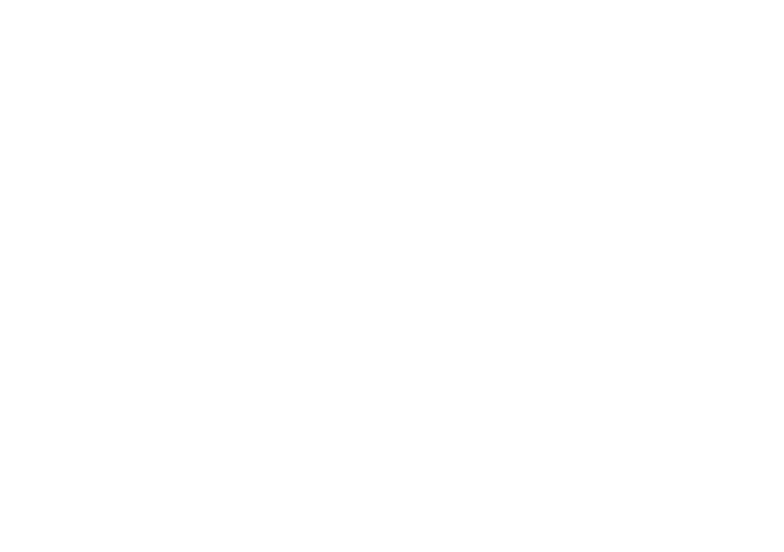
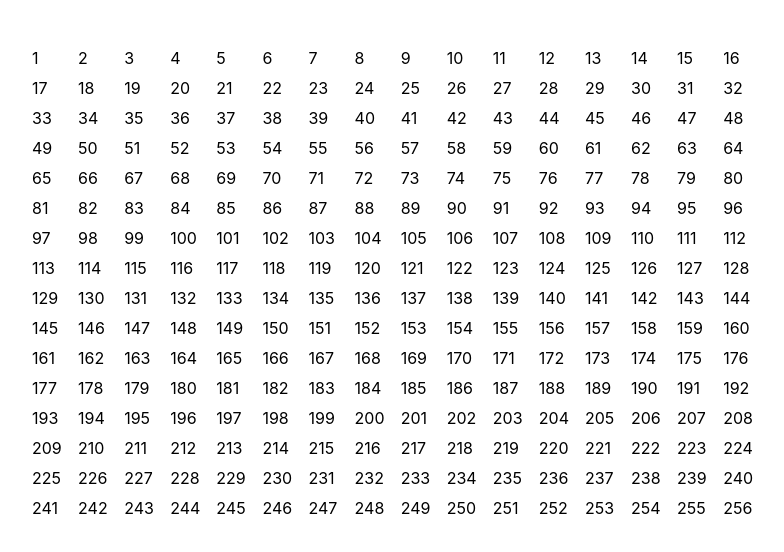
Before and after one commit to JoelPaterno/etch-a-sketch, a plain HTML site: page index.html in a window 1280 px wide. Shown: the whole page, without its empty margins (224-1008 px from the left). Drawn offline with Linux system fonts and the light colour scheme.

Commit message:
feat: add build grid

```diff
--- a/index.html
+++ b/index.html
@@ -3,12 +3,11 @@
 <head>
     <meta charset="UTF-8">
     <meta name="viewport" content="width=device-width, initial-scale=1.0">
+    <link rel="stylesheet" href="./style.css">
     <title>Document</title>
 </head>
 <body>
-    <div class="contianer">
-
-    </div>
+    <div class="container"></div>
     <script src="./index.js"></script>
 </body>
 </html>
--- a/index.js
+++ b/index.js
@@ -1 +1,21 @@
 const container = document.querySelector(".container");
+let resolution = 16;
+let count = 1;
+
+
+function createGrid(res) {
+    let flexBasis = Math.floor(100/res);
+    //create a grid of divs
+    for (let i = 0; i < res; i++) {
+        for (let i = 0; i < res; i++) {
+            let pixel = document.createElement("div");
+            pixel.classList.add("pixel");
+            pixel.style.cssText = `flex-basis: ${flexBasis}%;`;
+            pixel.textContent = count;
+            container.appendChild(pixel);
+            count++;
+        }
+    }
+}
+
+createGrid(resolution);
--- /dev/null
+++ b/style.css
@@ -0,0 +1,18 @@
+:root {
+    font-family: "Inter", "sans-serif";
+    height: 100vh;
+}
+
+/* * {
+    border: 2px solid red;
+} */
+
+.container {
+    max-width: 60vw;
+    margin: auto;
+    height: 60vh;
+    margin-top: 3rem;
+    /* border: 2px solid black; */
+    display: flex;
+    flex-wrap: wrap;
+}
```
